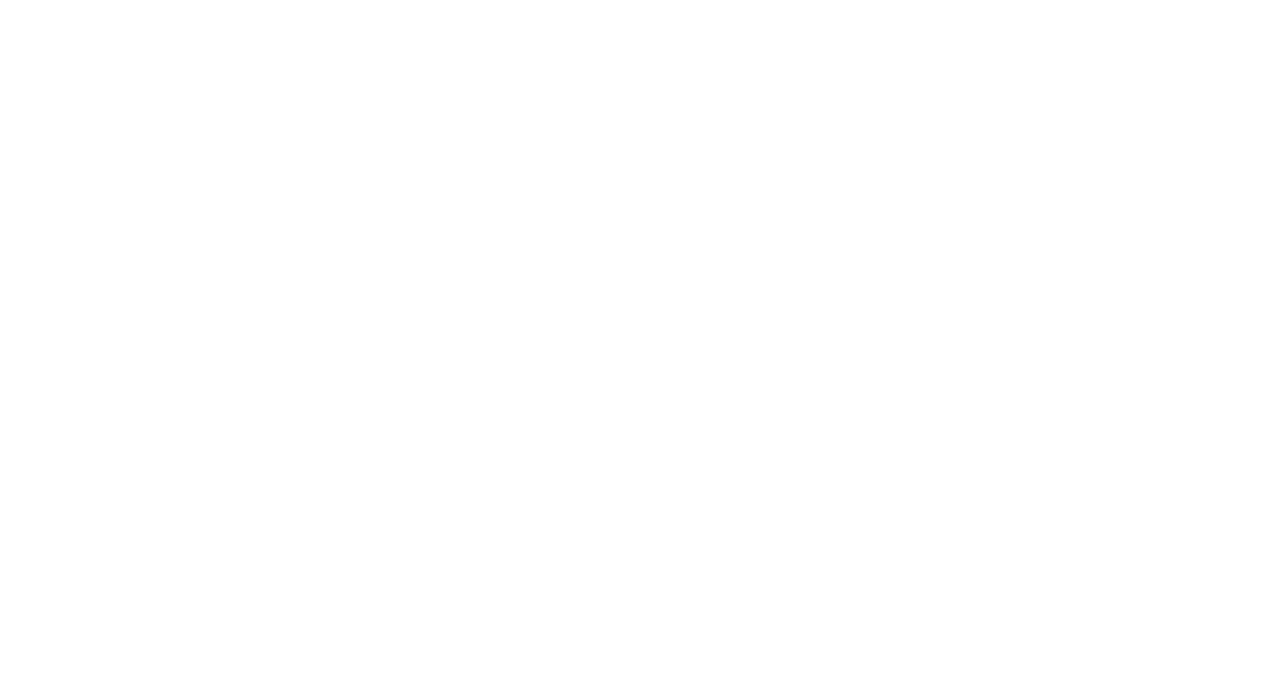
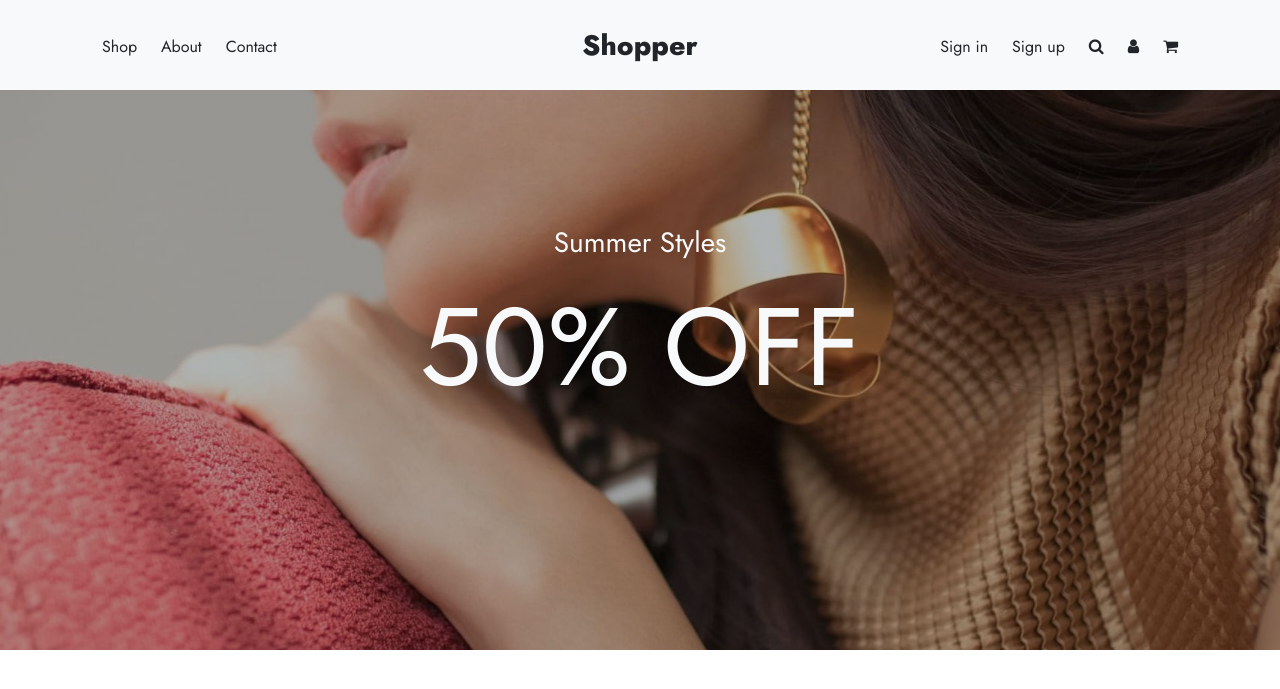
Before and after one commit to ttn-hue/Clothes-store, a PHP site: page / in a window 1280 px wide. Before the commit the part shown is empty. Shown: the top 689 px of the page. Run offline with PHP 8.4, Linux system fonts and the light colour scheme.

Commit message:
added navbar and header;

```diff
--- a/css/style.css
+++ b/css/style.css
@@ -19,9 +19,9 @@ html {
 
 body {
     box-sizing: border-box;
-    font-family: 'Roboto', sans-serif;
+    font-family: 'Jost', sans-serif;
     font-weight: 400;
-    color: #212529
+    color: #212529;
 }
 
 /*-------------------------------------------*/
@@ -84,3 +84,83 @@ p {
     line-height: 1.5;
     text-align: justify;
 }
+
+a:link, a:visited {
+    text-decoration: none;
+    color: #212529;
+    font-size: 1.6rem;
+}
+
+/*-------------------------------------------*/
+/* HEADER */
+/*-------------------------------------------*/
+header {
+    background-image: linear-gradient(rgba(0, 0, 0, 0.3), rgba(0, 0, 0, 0.3)), url('img/cover-1.jpg');
+    background-position: center;
+    background-size: cover;
+    height: 650px;
+    position: relative;
+}
+
+nav {
+    height: 90px;
+    background-color: #f8f9fa;
+    padding: 20px 16px;
+}
+
+nav .wrapper {
+    display: flex;
+}
+
+.main-nav-left {
+    width: 35%;
+    display: flex;
+}
+
+.main-nav-left li {
+    padding: 12px;
+    list-style: none;
+    font-size: 1.9rem;
+    font-weight: 500;
+}
+
+
+.main-nav-right {
+    width: 35%;
+    display: flex;
+    justify-content: flex-end;
+}
+
+.main-nav-right li {
+    padding: 12px;
+    list-style: none;
+    font-size: 1.9rem;
+    font-weight: 500;
+}
+
+.logo-middle {
+    width: 30%;
+    font-size: 2.8rem;
+    font-weight: 800;
+    padding: 5px 0;
+    text-align: center;
+}
+
+.header-text-box {
+    position: absolute;
+    top: 50%;
+    left: 50%;
+    transform: translate(-50%, -50%);
+}
+
+.header-text-box #small-text {
+    font-size: 2.8rem;
+    color: #f8f9fa;
+    text-align: center;
+
+}
+
+.header-text-box #big-text {
+    font-size: 11rem;
+    color: #f8f9fa;
+}
--- a/index.html
+++ b/index.html
@@ -4,12 +4,41 @@
     <meta charset="UTF-8">
     <meta name="viewport" content="width=device-width, initial-scale=1.0">
     <link rel="preconnect" href="https://fonts.gstatic.com">
-    <link href="https://fonts.googleapis.com/css2?family=Roboto:ital,wght@0,100;0,300;0,400;0,500;1,500&display=swap" rel="stylesheet">
+    <link rel="preconnect" href="https://fonts.gstatic.com">
+    <link href="https://fonts.googleapis.com/css2?family=Jost:wght@100;200;300;400;600;700;800;900&display=swap" rel="stylesheet">
     <link rel="stylesheet" href="https://cdnjs.cloudflare.com/ajax/libs/font-awesome/4.7.0/css/font-awesome.min.css">
     <link rel="stylesheet" href="css/style.css">
     <title>Shopper</title>
 </head>
 <body>
-
+    <header>
+        <nav>
+            <div class="row">
+                <div class="wrapper">
+                    <ul class="main-nav-left">
+                        <li><a href="#">Shop</a></li>
+                        <li><a href="#">About</a></li>
+                        <li><a href="#">Contact</a></li>
+                    </ul>
+                    <div class="logo-middle">
+                        <span>Shopper</span>
+                    </div>
+                    <ul class="main-nav-right">
+                        <li><a href="#">Sign in</a></li>
+                        <li><a href="#">Sign up</a></li>
+                        <li><a href="#"><i class="fa fa-search fa-ms"></i></a></li>
+                        <li><a href="#"><i class="fa fa-user fa-ms"></i></a></li>
+                        <li><a href="#"><i class="fa fa-shopping-cart fa-ms"></i></a></li>
+                    </ul>
+                </div>
+            </nav>
+        <div class="header-text-box">
+            <div class="header-primary-text">
+                <p id="small-text">Summer Styles</p>
+                <p id="big-text">50% OFF</p>
+            </div>
+        </div>
+        </div>
+    </header>
 </body>
 </html>
```
